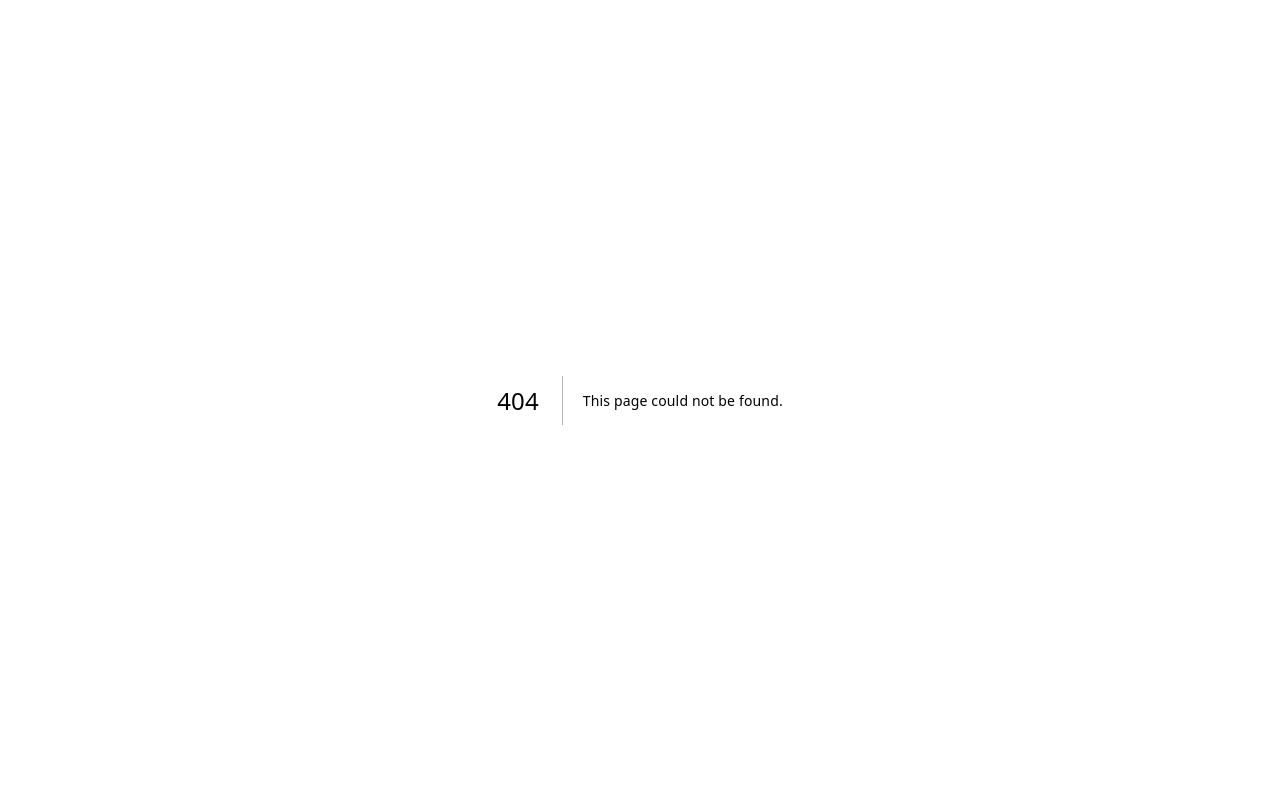
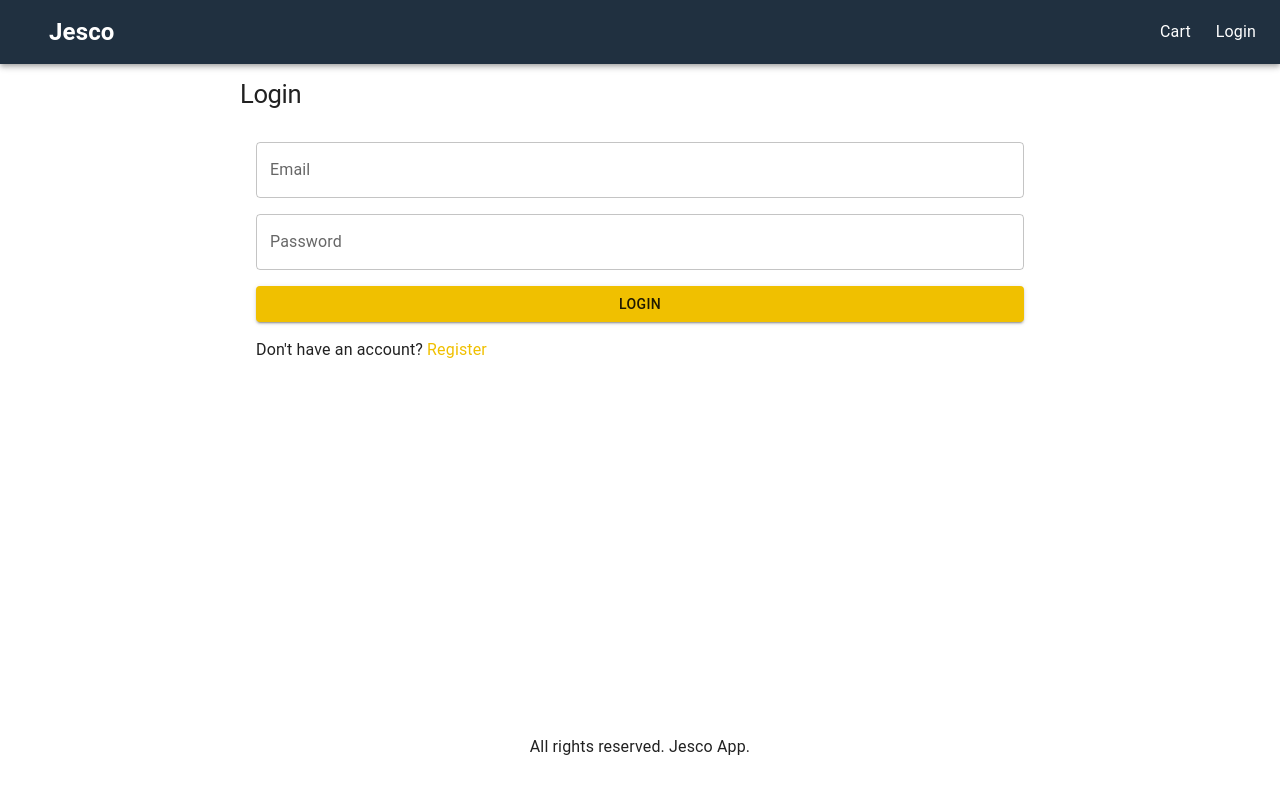
Before and after one commit to ojimcy/jesco, a Next.js app: page /login in a window 1280 px wide. Before the commit this address had no page. Shown: the top 794 px of the page. Built offline with nearby package versions, Linux system fonts and the light colour scheme; a web font is replaced by a local one.

Commit message:
login page

```diff
--- a/pages/api/seed.js
+++ b/pages/api/seed.js
@@ -1,6 +1,7 @@
 import data from '@/utils/data';
 import db from '@/utils/db';
 import Product from '@/utils/models/Product';
+import User from '@/utils/models/User';
 import { createRouter } from 'next-connect';
 
 const router = createRouter();
@@ -19,9 +20,11 @@
   }
 
   await Product.deleteMany();
+  await User.deleteMany();
 
   // Insert products
   const result = await Product.insertMany(data.products);
+  await User.insertMany(data.users);
 
   await db.disconnect();
 
--- /dev/null
+++ b/pages/login.js
@@ -0,0 +1,49 @@
+import React from 'react';
+import Layout from '@/components/Layout';
+import useStyles from '@/utils/styles';
+import { Button, List, ListItem, TextField, Typography } from '@mui/material';
+import NextLink from 'next/link';
+
+export default function Login() {
+  const classes = useStyles();
+  return (
+    <Layout title="Login">
+      <form className={classes.form}>
+        <Typography component="h1" variant="h1">
+          Login
+        </Typography>
+        <List>
+          <ListItem>
+            <TextField
+              variant="outlined"
+              fullWidth
+              id="email"
+              label="Email"
+              inputProps={{ type: 'email' }}
+            ></TextField>
+          </ListItem>
+          <ListItem>
+            <TextField
+              variant="outlined"
+              fullWidth
+              id="password"
+              label="Password"
+              inputProps={{ type: 'password' }}
+            ></TextField>
+          </ListItem>
+          <ListItem>
+            <Button variant="contained" type="submit" fullWidth color="primary">
+              Login
+            </Button>
+          </ListItem>
+          <ListItem>
+            Don&apos;t have an account?&nbsp;
+            <NextLink className={classes.link} href="/register" passHref>
+              Register{' '}
+            </NextLink>
+          </ListItem>
+        </List>
+      </form>
+    </Layout>
+  );
+}
--- /dev/null
+++ b/utils/models/User.js
@@ -0,0 +1,21 @@
+import mongoose from 'mongoose';
+
+const userSchema = new mongoose.Schema(
+  {
+    email: {
+      type: String,
+      required: true,
+      unique: true,
+    },
+    password: {
+      type: String,
+      required: true,
+    },
+  },
+  {
+    timestamps: true,
+  }
+);
+
+const User = mongoose.models.User || mongoose.model('User', userSchema);
+export default User;
--- a/utils/styles.js
+++ b/utils/styles.js
@@ -27,8 +27,12 @@
     marginTop: 10,
     marginBottom: 10,
   },
+  form: {
+    maxWidth: 800,
+    margin: '0 auto',
+  },
   link: {
-    color: ''
-  }
+    color: '#f0c000',
+  },
 });
 export default useStyles;
```
Also changed, not shown: pages/cart.js (+11 -2 lines), pages/shipping.js (added, +10 -0 lines).
